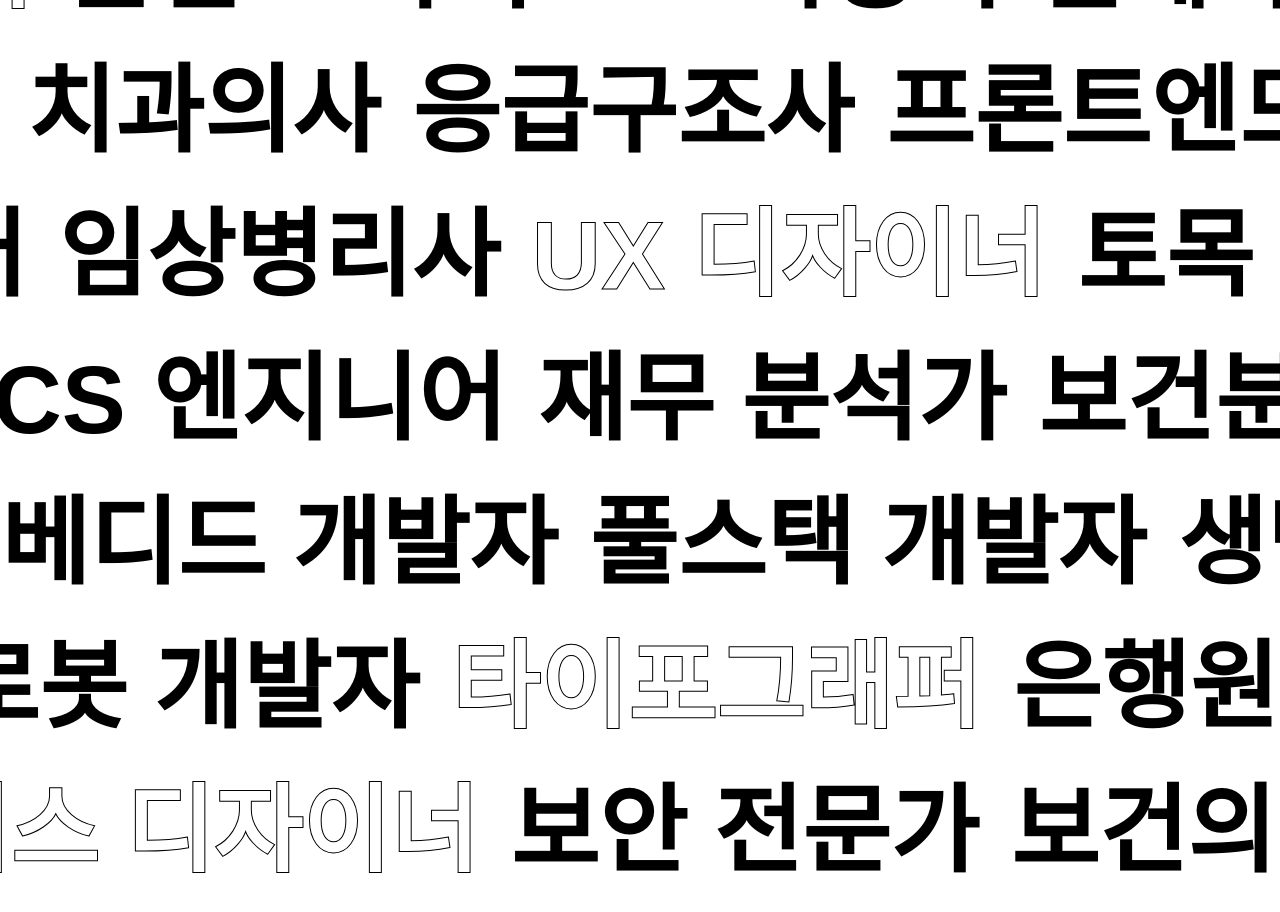
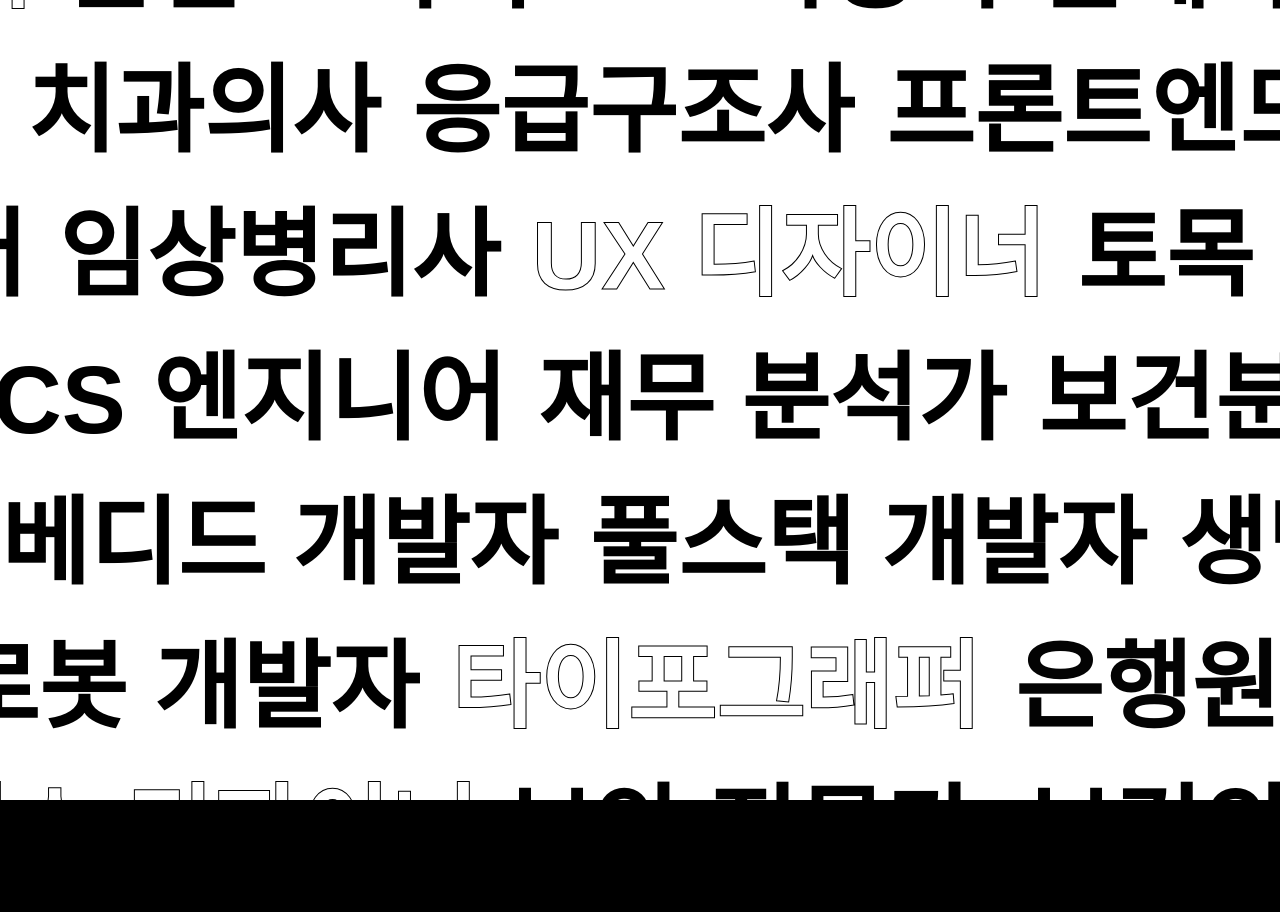
Before and after one commit to hyonun321/JobThoughts, a React (Vite) app in the folder client/: page / in a window 1280 px wide. Shown: the top 912 px of the page. Built offline with nearby package versions, Linux system fonts and the light colour scheme; a web font is replaced by a local one.

Commit message:
Feat: 자연스러운 전환 효과 추가
- 검은 텍스트, 검은 화면이 특정 스크롤 이상 넘어가면 렌더링 되지 않게 변경.

```diff
--- a/client/src/features/main/HeroSection.tsx
+++ b/client/src/features/main/HeroSection.tsx
@@ -1,13 +1,13 @@
 'use client';
-import { motion, useScroll, useSpring, useTransform } from 'framer-motion';
-import { useRef } from 'react';
+import { motion, useMotionValueEvent, useScroll, useSpring, useTransform } from 'framer-motion';
+import { useRef, useState } from 'react';
 import styled from 'styled-components';
 import { jobRows } from '../../data/jobRows';
 
 const Section = styled.section`
   width: 100vw;
   height: 400vh;
-  background-color: ${({ theme }) => theme.colors.white};
+  background-color: ${({ theme }) => theme.colors.black};
   position: relative;
   overflow: hidden;
 `;
@@ -19,8 +19,9 @@ const StickyWrapper = styled.div`
   height: 100vh;
   display: flex;
   justify-content: center;
+  background-color: white;
   align-items: center;
-  z-index: 1;
+  z-index: 0;
   pointer-events: none;
 `;
 
@@ -51,11 +52,13 @@ const BlackSection = styled(motion.div)`
   position: fixed;
   top: 0;
   left: 0;
-  z-index: 0;
+  z-index: 1;
 `;
 
 export default function HeroSection() {
   const containerRef = useRef(null);
+  const [hideSticky, setHideSticky] = useState(false);
+
   const { scrollYProgress } = useScroll({
     target: containerRef,
     offset: ['start start', 'end start'],
@@ -65,11 +68,16 @@ export default function HeroSection() {
     damping: 5, // 감속
     mass: 0.2, // 질량
   });
+  useMotionValueEvent(smoothScroll, 'change', (latest) => {
+    setHideSticky(latest > 0.9999999); // 기준값은 자유롭게 조정 가능
+  });
   const blackOpacity = useTransform(smoothScroll, [0.5, 0.7], [0, 1]);
   const fontSize = useTransform(smoothScroll, [0, 1], ['6rem', '400rem']);
-
   return (
     <Section ref={containerRef}>
+      {!hideSticky && (
+        <>
+          <BlackSection style={{ opacity: blackOpacity }} />
           <StickyWrapper>
             <Wrapper>
               {jobRows.map((row, rowIndex) => (
@@ -96,8 +104,8 @@ export default function HeroSection() {
               ))}
             </Wrapper>
           </StickyWrapper>
-
-      <BlackSection style={{ opacity: blackOpacity }} />
+        </>
+      )}
     </Section>
   );
 }
```
Lines whose indentation alone changed are shown as unchanged.
